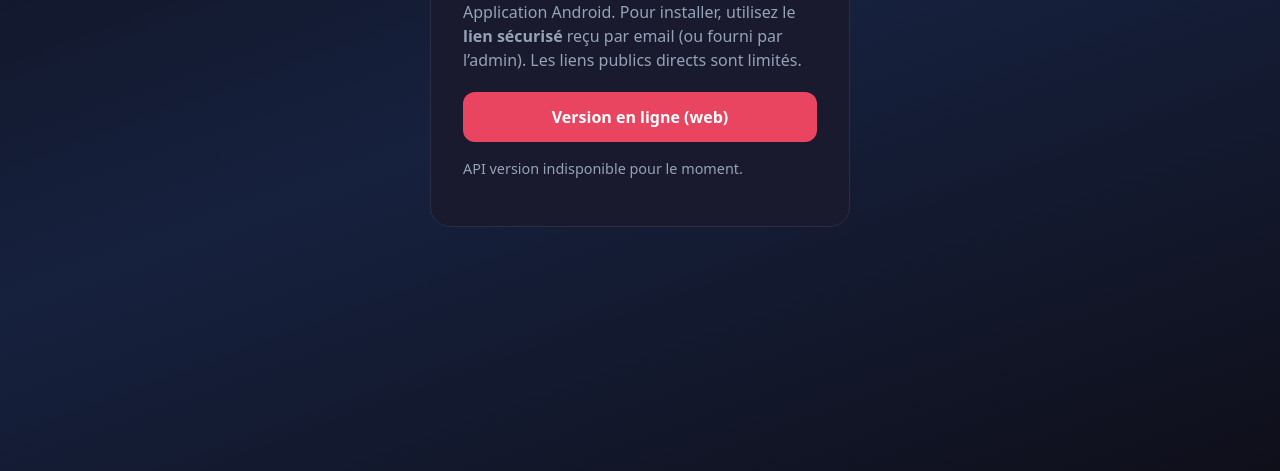
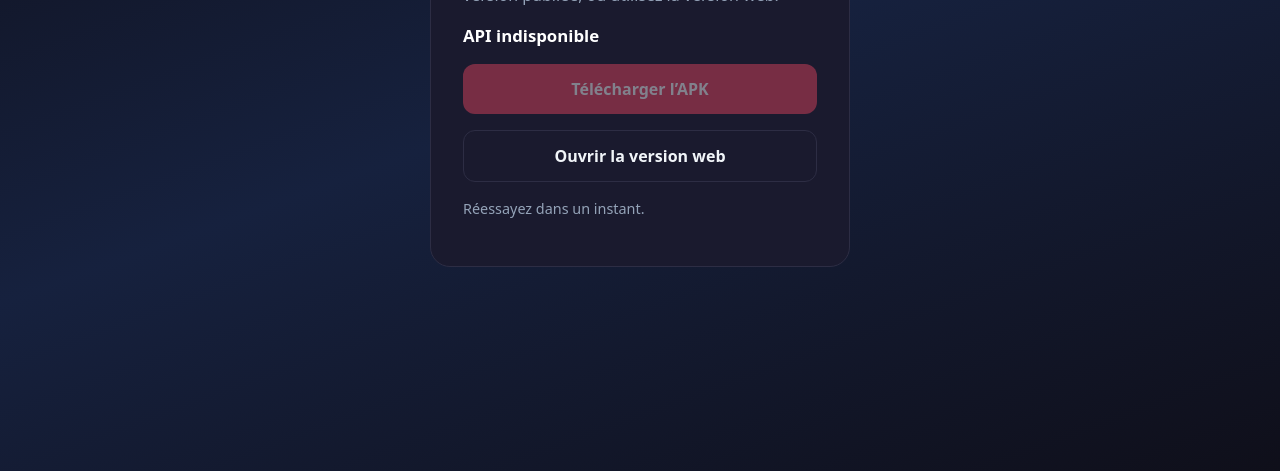
Before and after one commit to PavelDelhomme/GasoilTracking, a website: page public/download.html in a window 1280 px wide. Shown: the part 329-800 px from the top of the page. Drawn offline with Linux system fonts and the light colour scheme; no server answers.

Commit message:
fix(web): bouton téléchargement APK sur /download
La page affiche la dernière version publiée et un lien direct vers l’APK prod.

```diff
--- a/public/download.html
+++ b/public/download.html
@@ -11,24 +11,44 @@
     .box { max-width:420px; width:100%; background:var(--card); border:1px solid #2d2d44; border-radius:20px; padding:32px; }
     h1 { margin:0 0 8px; font-size:1.6rem; }
     p { color:var(--muted); line-height:1.5; }
-    .btn { display:block; text-align:center; background:var(--accent); color:#fff; text-decoration:none; padding:14px 18px; border-radius:12px; font-weight:700; margin-top:20px; }
+    .btn { display:block; text-align:center; background:var(--accent); color:#fff; text-decoration:none; padding:14px 18px; border-radius:12px; font-weight:700; margin-top:16px; }
+    .btn.secondary { background:transparent; border:1px solid #2d2d44; color:var(--text); font-weight:600; }
+    .btn[aria-disabled="true"] { opacity:.45; pointer-events:none; }
     .meta { margin-top:16px; font-size:.9rem; color:var(--muted); }
-    code { color:#fff; word-break:break-all; }
+    .ver { margin-top:12px; font-size:1.05rem; font-weight:700; color:#fff; }
   </style>
 </head>
 <body>
   <div class="box">
     <h1>Gasoil Tracking</h1>
-    <p>Application Android. Pour installer, utilisez le <strong>lien sécurisé</strong> reçu par email (ou fourni par l’admin). Les liens publics directs sont limités.</p>
-    <a class="btn" id="dl" href="/">Version en ligne (web)</a>
-    <p class="meta" id="info">Chargement…</p>
+    <p>Application Android (APK). Installez la dernière version publiée, ou utilisez la version web.</p>
+    <p class="ver" id="ver">Chargement…</p>
+    <a class="btn" id="dl" href="#" aria-disabled="true">Télécharger l’APK</a>
+    <a class="btn secondary" href="/">Ouvrir la version web</a>
+    <p class="meta" id="info"></p>
   </div>
   <script>
-    fetch('/api/version').then(r => r.json()).then(v => {
-      document.getElementById('info').textContent = 'Dernière version publiée : ' + v.version + (v.releaseNotes ? ' — ' + v.releaseNotes : '') + '. Demandez un lien /get-app?t=… à l’administrateur.';
-    }).catch(() => {
-      document.getElementById('info').textContent = 'API version indisponible pour le moment.';
-    });
+    fetch('/api/version')
+      .then(function (r) { return r.json(); })
+      .then(function (v) {
+        var ver = document.getElementById('ver');
+        var dl = document.getElementById('dl');
+        var info = document.getElementById('info');
+        ver.textContent = 'Version ' + (v.version || '—');
+        if (v.apkUrl) {
+          dl.href = v.apkUrl;
+          dl.removeAttribute('aria-disabled');
+          dl.textContent = 'Télécharger APK ' + v.version;
+          dl.setAttribute('download', 'gasoil-tracking-' + v.version + '.apk');
+        } else {
+          dl.textContent = 'APK indisponible';
+        }
+        info.textContent = v.releaseNotes || '';
+      })
+      .catch(function () {
+        document.getElementById('ver').textContent = 'API indisponible';
+        document.getElementById('info').textContent = 'Réessayez dans un instant.';
+      });
   </script>
 </body>
 </html>
```
